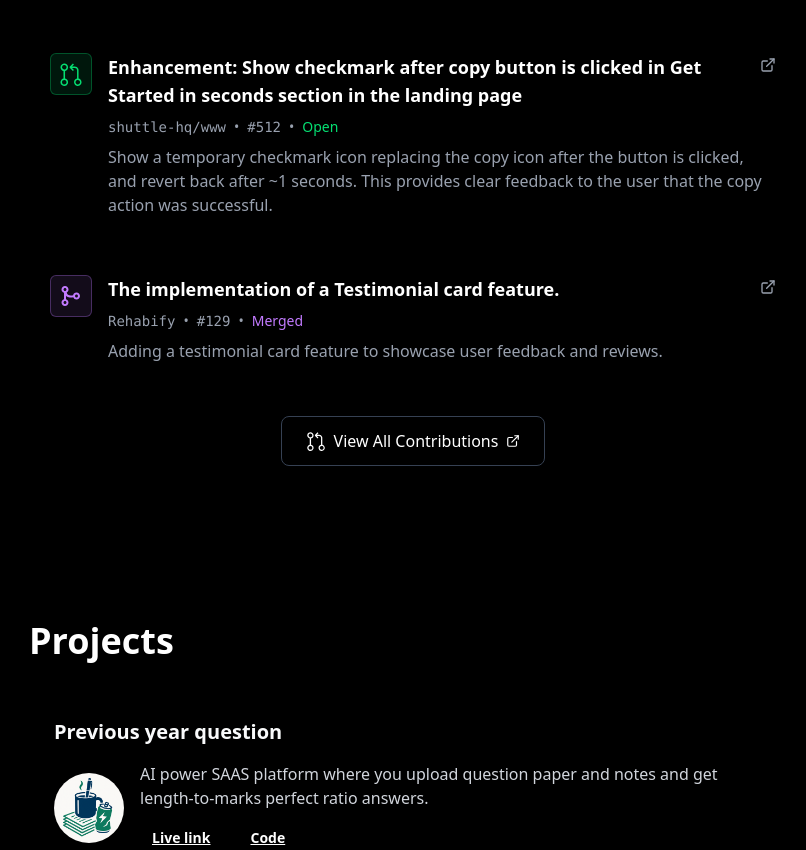
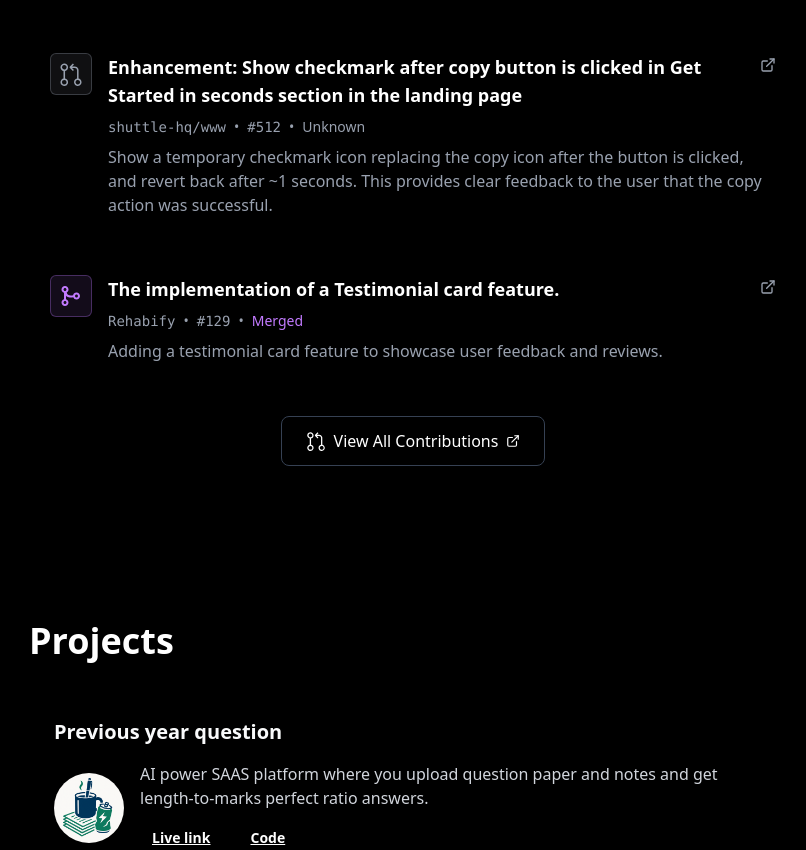
Before and after one commit to RabdeepKaur/Rabdeep-Fullstack-Engineer, a Next.js app: page / in a window 1280 px wide. Shown: the part 1603-2453 px from the top of the page, without its empty margins (227-1033 px from the left). Built offline with nearby package versions, Linux system fonts and the light colour scheme.

Commit message:
minor change

```diff
--- a/app/opensorce/page.tsx
+++ b/app/opensorce/page.tsx
@@ -10,7 +10,7 @@ export default function OpenSourceContributions() {
       title: "Enhancement: Show checkmark after copy button is clicked in Get Started in seconds section in the landing page ",
       repo: "shuttle-hq/www",
       prNumber: 512,
-      status: "open",
+      status: "Merged",
       link: "https://github.com/shuttle-hq/www/issues/494",
       description: "Show a temporary checkmark icon replacing the copy icon after the button is clicked, and revert back after ~1 seconds. This provides clear feedback to the user that the copy action was successful."
     },
```
